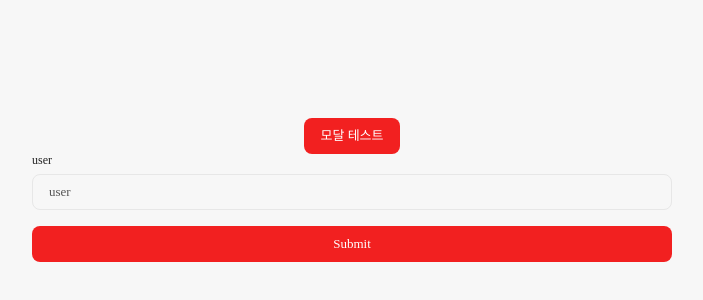
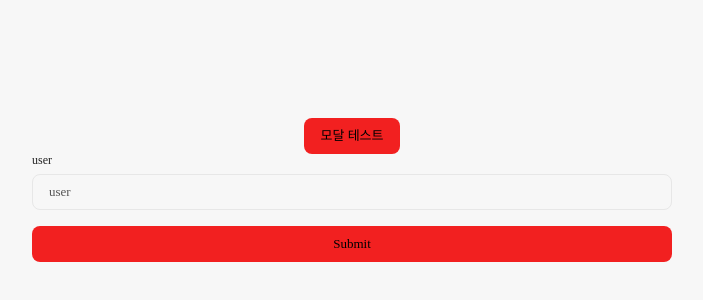
Before and after one commit to everyonewaiter/everyone-waiter-fe, a Next.js app: page /test in a window 1280 px wide. Shown: the part 248-548 px from the top of the page, without its empty margins (288-991 px from the left). Built offline with nearby package versions, Linux system fonts and the light colour scheme.

Commit message:
style: 불필요한 important 제거

```diff
--- a/src/components/common/Button.tsx
+++ b/src/components/common/Button.tsx
@@ -12,9 +12,9 @@ const buttonVariants = cva(
         default: "",
       },
       color: {
-        primary: "bg-primary !text-white hover:bg-point",
-        black: "bg-gray-0 !text-white",
-        grey: "bg-gray-700 !text-gray-300",
+        primary: "bg-primary text-white hover:bg-point",
+        black: "bg-gray-0 text-white",
+        grey: "bg-gray-700 text-gray-300",
         "outline-primary": "border-primary !text-primary",
         "outline-black": "border-gray-200 !text-gray-200",
         "outline-gray": "border-gray-500 !text-gray-200",
```
